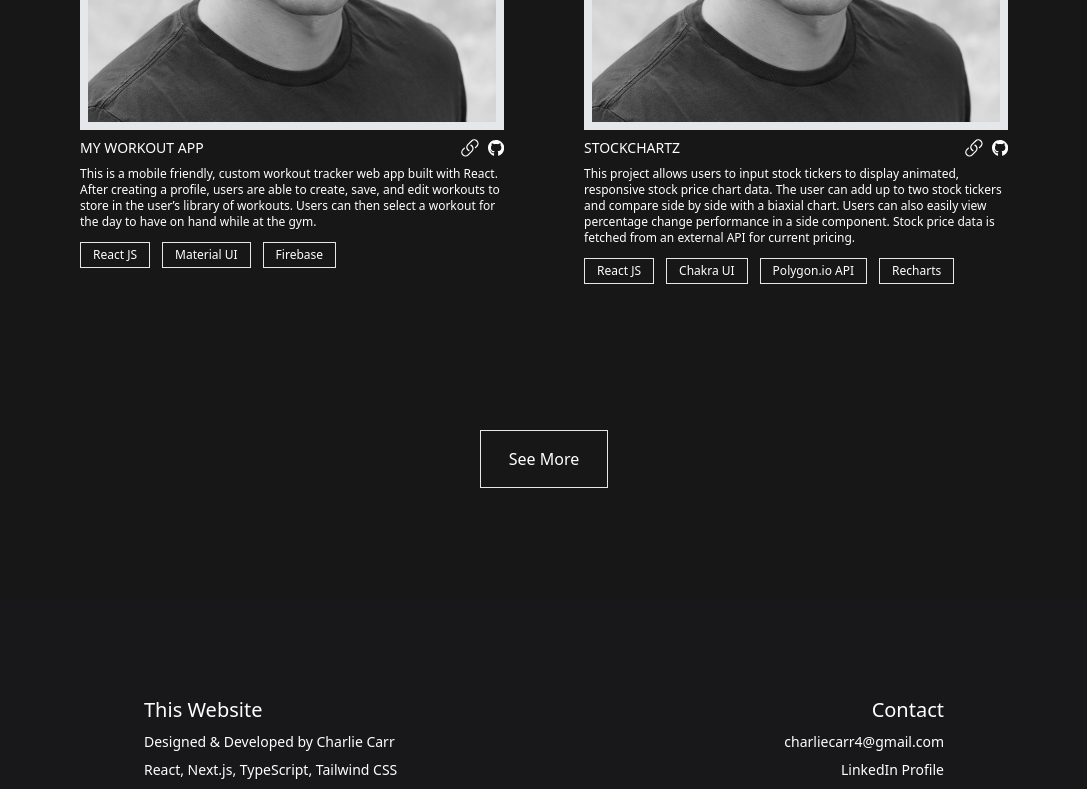
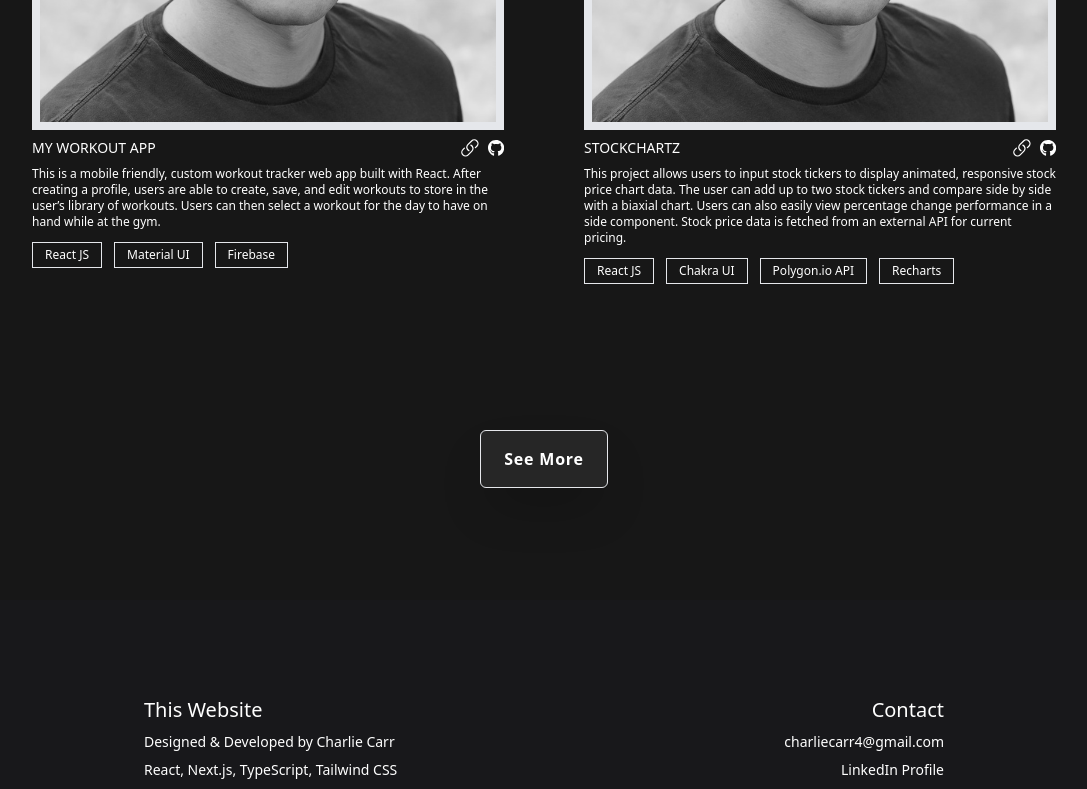
Before and after one commit to CharlesCarr/charlie_dev_portfolio, a Next.js app in the folder with-tailwindcss-app/: page / in a window 1280 px wide. Shown: the part 2894-3683 px from the top of the page, without its empty margins (96-1183 px from the left). Built offline with nearby package versions, Linux system fonts and the light colour scheme.

Commit message:
feat(projects): style 'see more' button

```diff
--- a/with-tailwindcss-app/components/sections/Projects.tsx
+++ b/with-tailwindcss-app/components/sections/Projects.tsx
@@ -58,7 +58,7 @@ function Projects() {
   };
 
   return (
-    <section className="flex flex-col justify-center items-center px-44 h-full">
+    <section className="flex flex-col justify-center items-center px-32 h-full">
       <p className="text-3xl">MY WORK.</p>
 
       <div className="grid grid-cols-1 lg:grid-cols-2 gap-x-20 gap-y-0">
@@ -80,7 +80,7 @@ function Projects() {
       </div>
 
       <div className="flex justify-center items-center mb-28">
-        <button className="w-32 border p-4" onClick={toggleMoreProjects}>
+        <button className="w-32 border p-4 rounded-md bg-neutral-800 shadow-2xl font-semibold tracking-wider" onClick={toggleMoreProjects}>
           {showAllPros ? "See Less" : "See More"}
         </button>
       </div>
```
